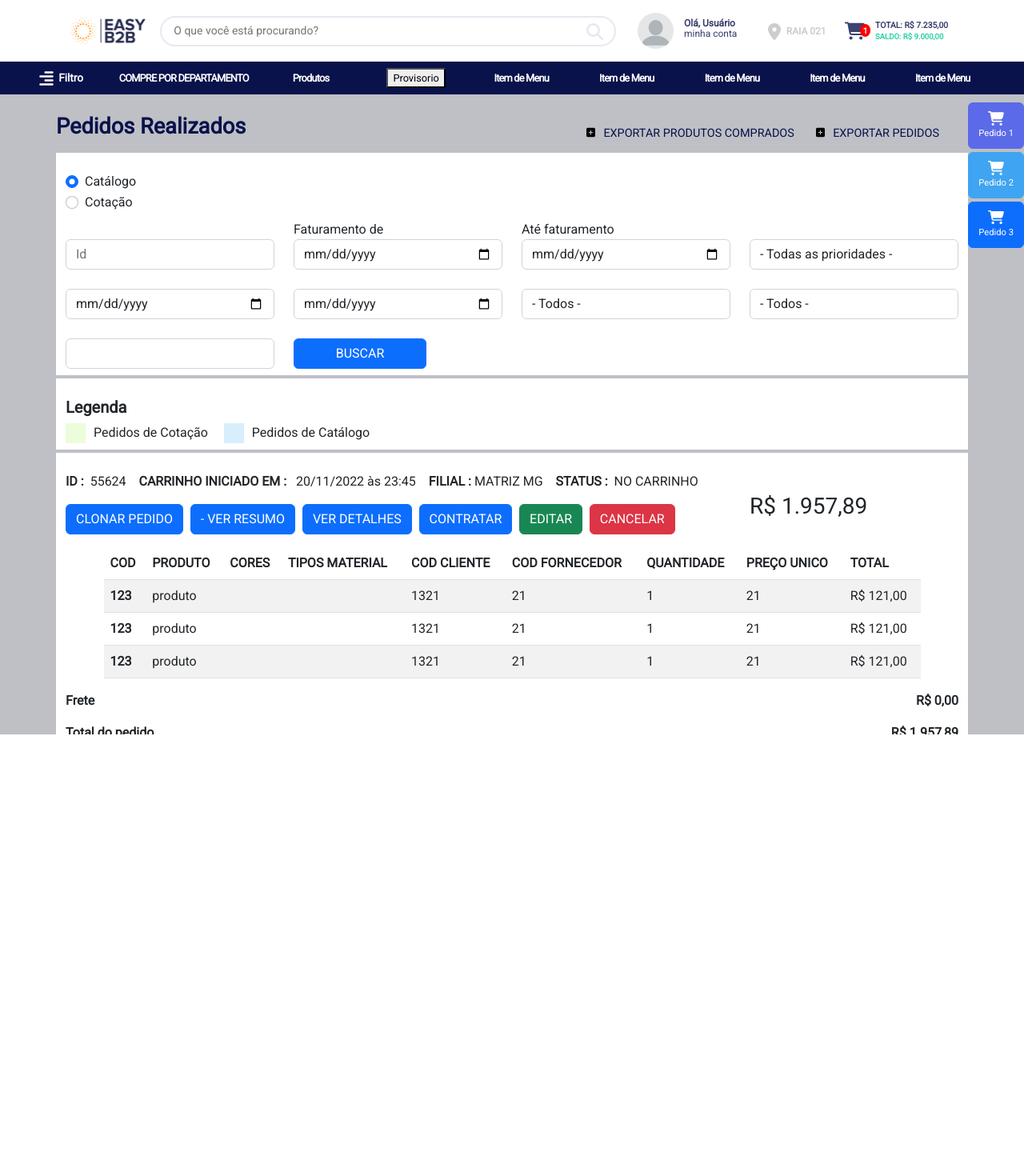
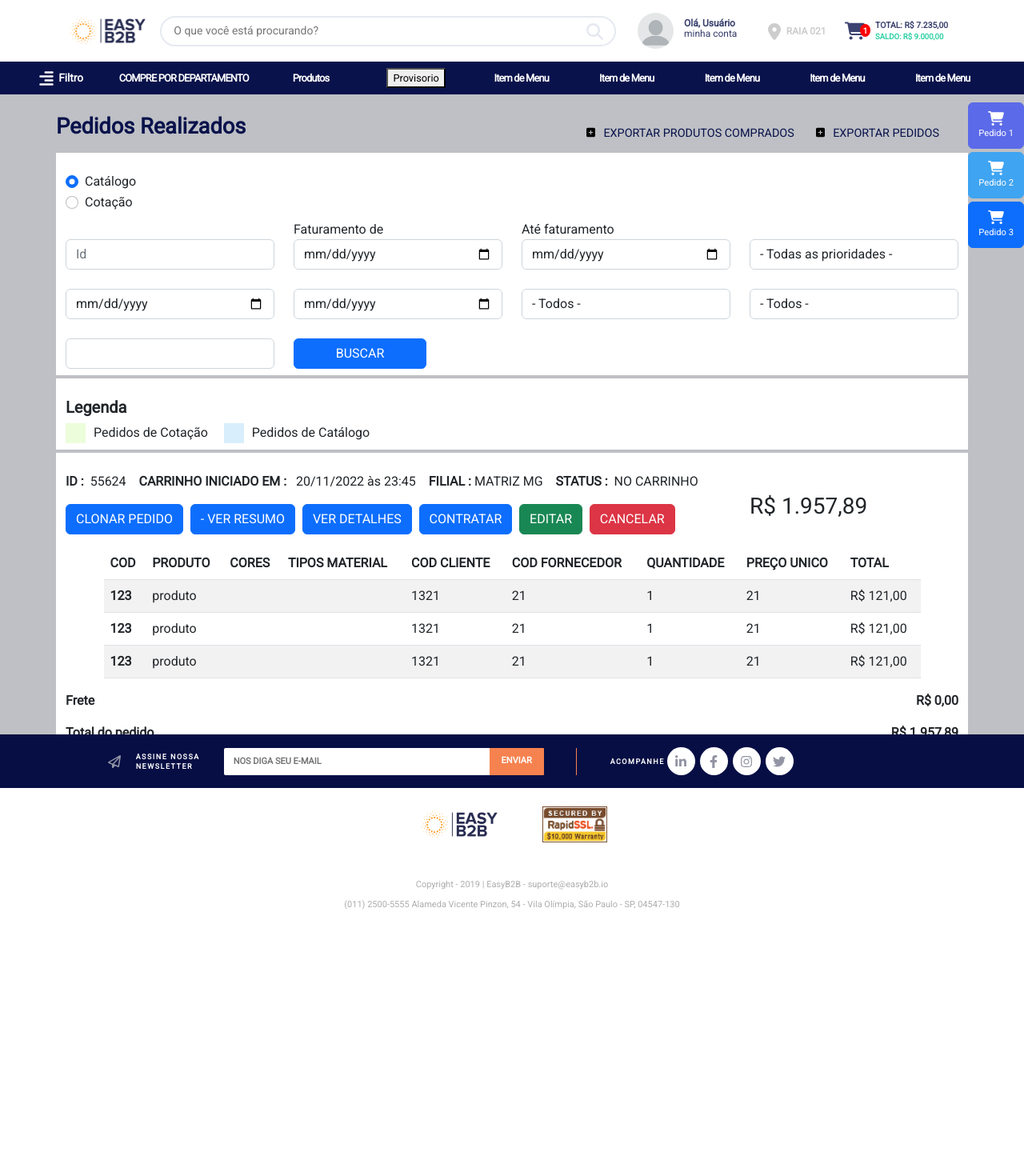
Before and after one commit to tiagorahal/easyb2b-client, a React (Create React App) app: page /pedidos in a window 1280 px wide. Shown: the top 1470 px of the page at 80% size. After the commit the page ends 1169 px from the top, so only its background shows below. Built offline with nearby package versions, Linux system fonts and the light colour scheme.

Commit message:
Fix typo

```diff
--- a/src/App.css
+++ b/src/App.css
@@ -1,3 +1,2 @@
 .body{
-  height: 70vh;
 }
--- a/src/App.js
+++ b/src/App.js
@@ -25,7 +25,6 @@ class App extends Component {
         </Routes>
 
         <div className="body">
-
         </div>
 
         <Footer />
--- a/src/pages/pedidos.js
+++ b/src/pages/pedidos.js
@@ -1,7 +1,5 @@
 import React from "react";
 import "./pedidos.css";
-import Footer from "../components/footer";
-import Header from "../components/header";
 
 function Pedidos(){
     return(
```
